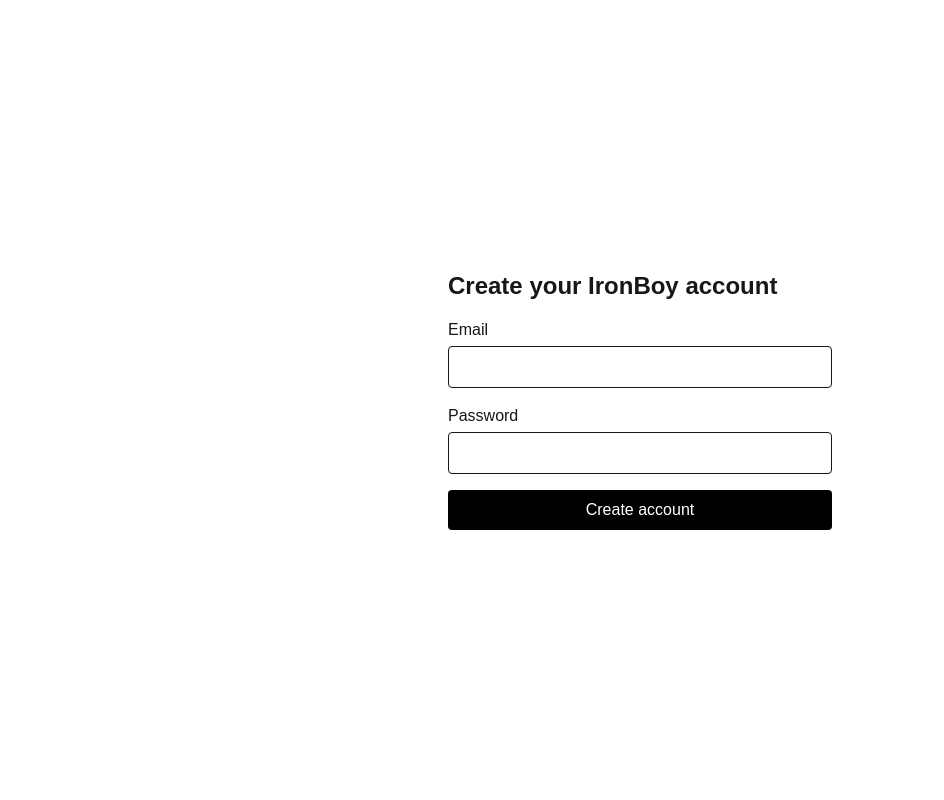
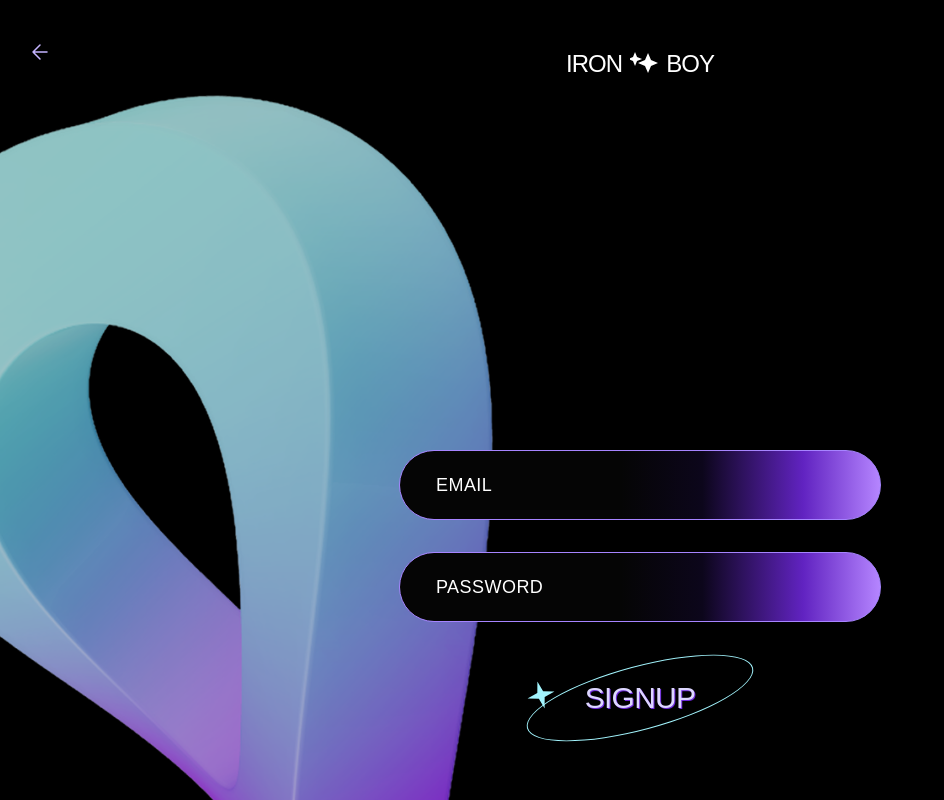
Before and after one commit to AlPlumo1/iron-boy, a Next.js app: page /auth/signup in a window 1280 px wide. Shown: the whole page, without its empty margins (0-944 px from the left). Built offline with nearby package versions, Linux system fonts and the light colour scheme.

Commit message:
feat: Ui login + Signup

```diff
--- a/app/auth/login/page.tsx
+++ b/app/auth/login/page.tsx
@@ -1,62 +1,152 @@
 "use client";
 
+import Link from "next/link";
+import Image from "next/image";
 import { useActionState } from "react";
-import Link from "next/link";
 
 import { signIn, type SignInState } from "@/app/auth/actions";
 
 const initialState: SignInState = {};
 
+function BrandSparkles() {
+  return (
+    <svg aria-hidden="true" className="h-6 w-7" viewBox="0 0 28 24">
+      <path d="m5 0 2 5 5 2-5 2-2 5-2-5-5-2 5-2 2-5Z" fill="currentColor" />
+      <path d="m18 1 3 7 7 3-7 3-3 7-3-7-7-3 7-3 3-7Z" fill="currentColor" />
+    </svg>
+  );
+}
+
+function CornerSparkles() {
+  return (
+    <svg
+      aria-hidden="true"
+      className="absolute -bottom-2 -left-7 h-52 w-56 text-violet-500 sm:bottom-5 sm:left-2"
+      viewBox="0 0 224 208"
+    >
+      <path
+        d="m73 0 11 34 34 11-34 11-11 34-11-34-34-11 34-11L73 0Z"
+        fill="currentColor"
+      />
+      <path
+        d="m27 53 8 25 25 8-25 8-8 25-8-25-25-8 25-8 8-25Z"
+        fill="currentColor"
+      />
+      <path
+        d="m122 63 10 31 31 10-31 10-10 31-10-31-31-10 31-10 10-31Z"
+        fill="currentColor"
+      />
+      <path
+        d="m78 128 9 28 28 9-28 9-9 28-9-28-28-9 28-9 9-28Z"
+        fill="currentColor"
+      />
+    </svg>
+  );
+}
+
+function Chevron() {
+  return (
+    <svg aria-hidden="true" className="h-11 w-8" viewBox="0 0 32 44">
+      <path
+        d="m5 3 20 19-20 19"
+        fill="none"
+        stroke="currentColor"
+        strokeLinecap="square"
+        strokeWidth="4"
+      />
+    </svg>
+  );
+}
+
 export default function LoginPage() {
   const [state, formAction, isPending] = useActionState(signIn, initialState);
 
   return (
-    <main className="flex min-h-screen items-center justify-center">
-      <form action={formAction} className="flex w-full max-w-sm flex-col gap-4">
-        <h1 className="text-2xl font-bold">Log in to IronBoy</h1>
+    <main className="relative isolate flex min-h-svh items-center justify-center overflow-hidden bg-black px-6 py-12 text-white">
+      <CornerSparkles />
 
-        <label className="flex flex-col gap-1">
-          <span>Email</span>
+      <div className="relative flex w-full max-w-[482px] flex-col items-center">
+        <div className="flex items-center gap-2 text-[21px] font-medium tracking-[-0.04em] sm:text-2xl">
+          <span>IRON</span>
+          <BrandSparkles />
+          <span>BOY</span>
+        </div>
+
+        <div className="mt-7 w-full sm:mt-10">
+          <Image
+            src="/IRON_Final.png"
+            alt=""
+            width={2924}
+            height={2224}
+            sizes="(max-width: 639px) calc(100vw - 48px), 360px"
+            preload
+            className="mx-auto h-auto w-full max-w-[360px] drop-shadow-[0_18px_32px_rgba(86,58,186,0.2)]"
+          />
+        </div>
+
+        <form
+          action={formAction}
+          className="mt-8 flex w-full flex-col sm:mt-10"
+        >
+          <label className="sr-only" htmlFor="email">
+            Email
+          </label>
           <input
+            id="email"
             name="email"
             type="email"
             required
             autoComplete="email"
-            className="rounded border px-3 py-2"
+            placeholder="EMAIL"
+            className="h-[70px] rounded-full border border-violet-400 bg-[linear-gradient(90deg,#050505_46%,#0c061b_63%,#6123c1_84%,#b585ff_100%)] px-8 text-lg tracking-wide text-white outline-none placeholder:text-white focus:border-cyan-200 focus:ring-2 focus:ring-cyan-200/50 sm:px-9"
           />
+
+          <label className="sr-only" htmlFor="password">
+            Password
           </label>
-
-        <label className="flex flex-col gap-1">
-          <span>Password</span>
           <input
+            id="password"
             name="password"
             type="password"
             required
             autoComplete="current-password"
-            className="rounded border px-3 py-2"
+            placeholder="PASSWORD"
+            className="mt-7 h-[70px] rounded-full border border-violet-400 bg-[linear-gradient(90deg,#050505_46%,#0c061b_63%,#6123c1_84%,#b585ff_100%)] px-8 text-lg tracking-wide text-white outline-none placeholder:text-white focus:border-cyan-200 focus:ring-2 focus:ring-cyan-200/50 sm:mt-8 sm:px-9"
           />
-        </label>
 
-        {state.error && <p className="text-sm text-red-600">{state.error}</p>}
+          {state.error && (
+            <p role="alert" className="mt-4 text-center text-sm text-red-300">
+              {state.error}
+            </p>
+          )}
 
           <button
             type="submit"
             disabled={isPending}
-          className="rounded bg-black px-4 py-2 text-white disabled:opacity-50"
+            className="group mx-auto mt-7 flex h-12 items-center justify-center text-violet-400 transition hover:text-violet-300 focus-visible:outline-2 focus-visible:outline-offset-4 focus-visible:outline-cyan-200 disabled:cursor-not-allowed disabled:opacity-50 sm:mt-8"
           >
+            <span className="sr-only">
               {isPending ? "Logging in..." : "Log in"}
+            </span>
+            <span className="flex -space-x-2 drop-shadow-[-2px_0_0_#76e2d6]">
+              <Chevron />
+              <Chevron />
+              <Chevron />
+              <Chevron />
+            </span>
           </button>
+        </form>
 
-        <p className="text-center text-sm">
+        <p className="mt-10 text-center text-sm font-medium tracking-wide sm:mt-12 sm:text-base">
           No account ?{" "}
           <Link
             href="/auth/signup"
-            className="font-medium underline underline-offset-4"
+            className="transition hover:text-violet-300 focus-visible:outline-2 focus-visible:outline-offset-4 focus-visible:outline-cyan-200"
           >
             Signup now !
           </Link>
         </p>
-      </form>
+      </div>
     </main>
   );
 }
--- a/app/auth/signup/page.tsx
+++ b/app/auth/signup/page.tsx
@@ -1,46 +1,122 @@
 "use client";
 
+import Image from "next/image";
+import Link from "next/link";
 import { useActionState } from "react";
 
 import { signUp, type SignUpState } from "@/app/auth/actions";
 
 const initialState: SignUpState = {};
 
+function BrandSparkles() {
+  return (
+    <svg aria-hidden="true" className="h-6 w-7" viewBox="0 0 28 24">
+      <path d="m5 0 2 5 5 2-5 2-2 5-2-5-5-2 5-2 2-5Z" fill="currentColor" />
+      <path d="m18 1 3 7 7 3-7 3-3 7-3-7-7-3 7-3 3-7Z" fill="currentColor" />
+    </svg>
+  );
+}
+
+function SignupSparkle() {
+  return (
+    <svg
+      aria-hidden="true"
+      className="h-7 w-7 text-cyan-200"
+      viewBox="0 0 28 28"
+    >
+      <path
+        d="m14 0 3 11 11 3-11 3-3 11-3-11-11-3 11-3 3-11Z"
+        fill="currentColor"
+      />
+    </svg>
+  );
+}
+
+function BackArrow() {
+  return (
+    <svg aria-hidden="true" className="h-6 w-6" viewBox="0 0 24 24">
+      <path
+        d="M19 12H5m7-7-7 7 7 7"
+        fill="none"
+        stroke="currentColor"
+        strokeLinecap="round"
+        strokeLinejoin="round"
+        strokeWidth="1.5"
+      />
+    </svg>
+  );
+}
+
 export default function SignUpPage() {
   const [state, formAction, isPending] = useActionState(signUp, initialState);
 
   return (
-    <main className="flex min-h-screen items-center justify-center">
-      <form action={formAction} className="flex w-full max-w-sm flex-col gap-4">
-        <h1 className="text-2xl font-bold">Create your IronBoy account</h1>
+    <main className="relative isolate flex min-h-svh items-center justify-center overflow-hidden bg-black px-6 py-12 text-white">
+      <Image
+        src="/IRON_Final.png"
+        alt=""
+        width={2924}
+        height={2224}
+        sizes="900px"
+        className="pointer-events-none absolute -left-[280px] top-[180px] hidden h-auto w-[900px] max-w-none -rotate-90 opacity-[0.85] lg:block"
+      />
 
-        <label className="flex flex-col gap-1">
-          <span>Email</span>
+      <Link
+        href="/auth/login"
+        aria-label="Revenir au login"
+        className="group absolute left-5 top-8 z-10 flex h-10 w-10 items-center justify-center text-violet-300 transition duration-200 hover:-translate-x-0.5 hover:text-cyan-200 focus-visible:outline-2 focus-visible:outline-offset-4 focus-visible:outline-cyan-200"
+      >
+        <BackArrow />
+        <span className="pointer-events-none absolute left-11 whitespace-nowrap rounded-full border border-violet-400/50 bg-black/90 px-3 py-1.5 text-xs text-violet-100 opacity-0 shadow-[0_0_16px_rgba(129,92,246,0.25)] transition duration-200 group-hover:opacity-100 group-focus-visible:opacity-100">
+          Revenir au login
+        </span>
+      </Link>
+
+      <div className="absolute top-12 left-1/2 flex -translate-x-1/2 items-center gap-2 text-[21px] font-medium tracking-[-0.04em] sm:text-2xl">
+        <span>IRON</span>
+        <BrandSparkles />
+        <span>BOY</span>
+      </div>
+
+      <form
+        action={formAction}
+        className="relative flex w-full max-w-[482px] flex-col pt-24 lg:translate-y-[200px] lg:pt-0"
+      >
+        <label className="sr-only" htmlFor="email">
+          Email
+        </label>
         <input
+          id="email"
           name="email"
           type="email"
           required
           autoComplete="email"
-            className="rounded border px-3 py-2"
+          placeholder="EMAIL"
+          className="h-[70px] rounded-full border border-violet-400 bg-[linear-gradient(90deg,#050505_46%,#0c061b_63%,#6123c1_84%,#b585ff_100%)] px-8 text-lg tracking-wide text-white outline-none placeholder:text-white focus:border-cyan-200 focus:ring-2 focus:ring-cyan-200/50 sm:px-9"
         />
+
+        <label className="sr-only" htmlFor="password">
+          Password
         </label>
-
-        <label className="flex flex-col gap-1">
-          <span>Password</span>
         <input
+          id="password"
           name="password"
           type="password"
           required
           minLength={8}
           autoComplete="new-password"
-            className="rounded border px-3 py-2"
+          placeholder="PASSWORD"
+          className="mt-7 h-[70px] rounded-full border border-violet-400 bg-[linear-gradient(90deg,#050505_46%,#0c061b_63%,#6123c1_84%,#b585ff_100%)] px-8 text-lg tracking-wide text-white outline-none placeholder:text-white focus:border-cyan-200 focus:ring-2 focus:ring-cyan-200/50 sm:mt-8 sm:px-9"
         />
-        </label>
 
-        {state.error && <p className="text-sm text-red-600">{state.error}</p>}
+        {state.error && (
+          <p role="alert" className="mt-4 text-center text-sm text-red-300">
+            {state.error}
+          </p>
+        )}
 
         {state.success && (
-          <p className="text-sm text-green-600">
+          <p role="status" className="mt-4 text-center text-sm text-cyan-200">
             Account created. Check your email to confirm your account.
           </p>
         )}
@@ -48,9 +124,18 @@
         <button
           type="submit"
           disabled={isPending}
-          className="rounded bg-black px-4 py-2 text-white disabled:opacity-50"
+          className="group relative mx-auto mt-6 flex h-[104px] w-[250px] items-center justify-center text-3xl font-medium tracking-tight text-violet-200 transition duration-200 hover:scale-[1.04] focus-visible:outline-2 focus-visible:outline-offset-4 focus-visible:outline-cyan-200 disabled:cursor-not-allowed disabled:opacity-50"
         >
-          {isPending ? "Creating account..." : "Create account"}
+          <span
+            aria-hidden="true"
+            className="absolute inset-x-2 inset-y-5 -rotate-[15deg] rounded-[50%] border border-cyan-200 transition duration-200 group-hover:border-violet-200 group-hover:shadow-[0_0_18px_rgba(160,119,255,0.7)]"
+          />
+          <span className="absolute left-3 top-[35px] -rotate-[15deg] transition duration-200 group-hover:scale-125 group-hover:text-cyan-100">
+            <SignupSparkle />
+          </span>
+          <span className="relative transition duration-200 group-hover:text-white [text-shadow:1px_1px_0_#6d28d9]">
+            {isPending ? "..." : "SIGNUP"}
+          </span>
         </button>
       </form>
     </main>
```
Also changed, not shown: public/IRON_Final.png (added). Lines whose indentation alone changed are shown as unchanged.
